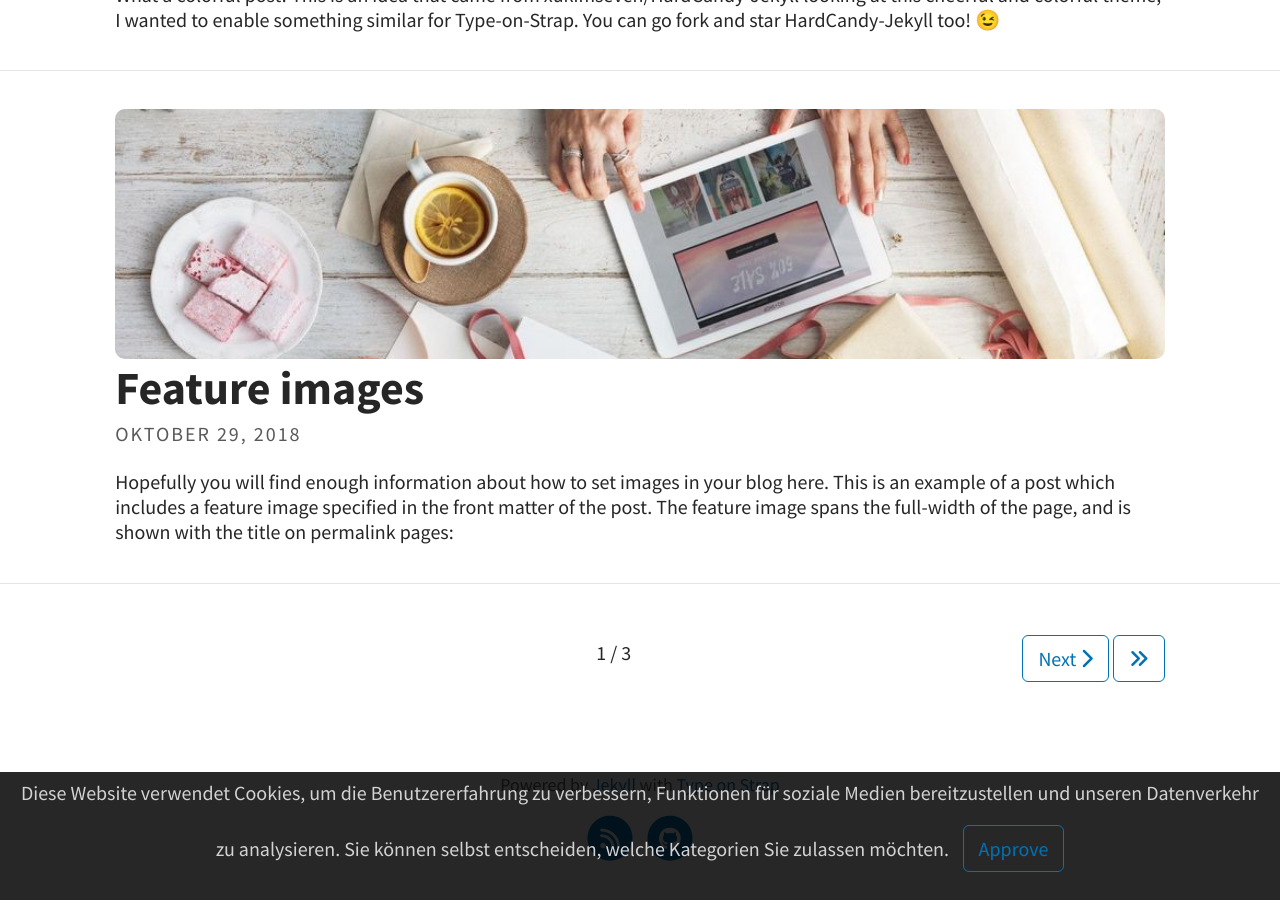
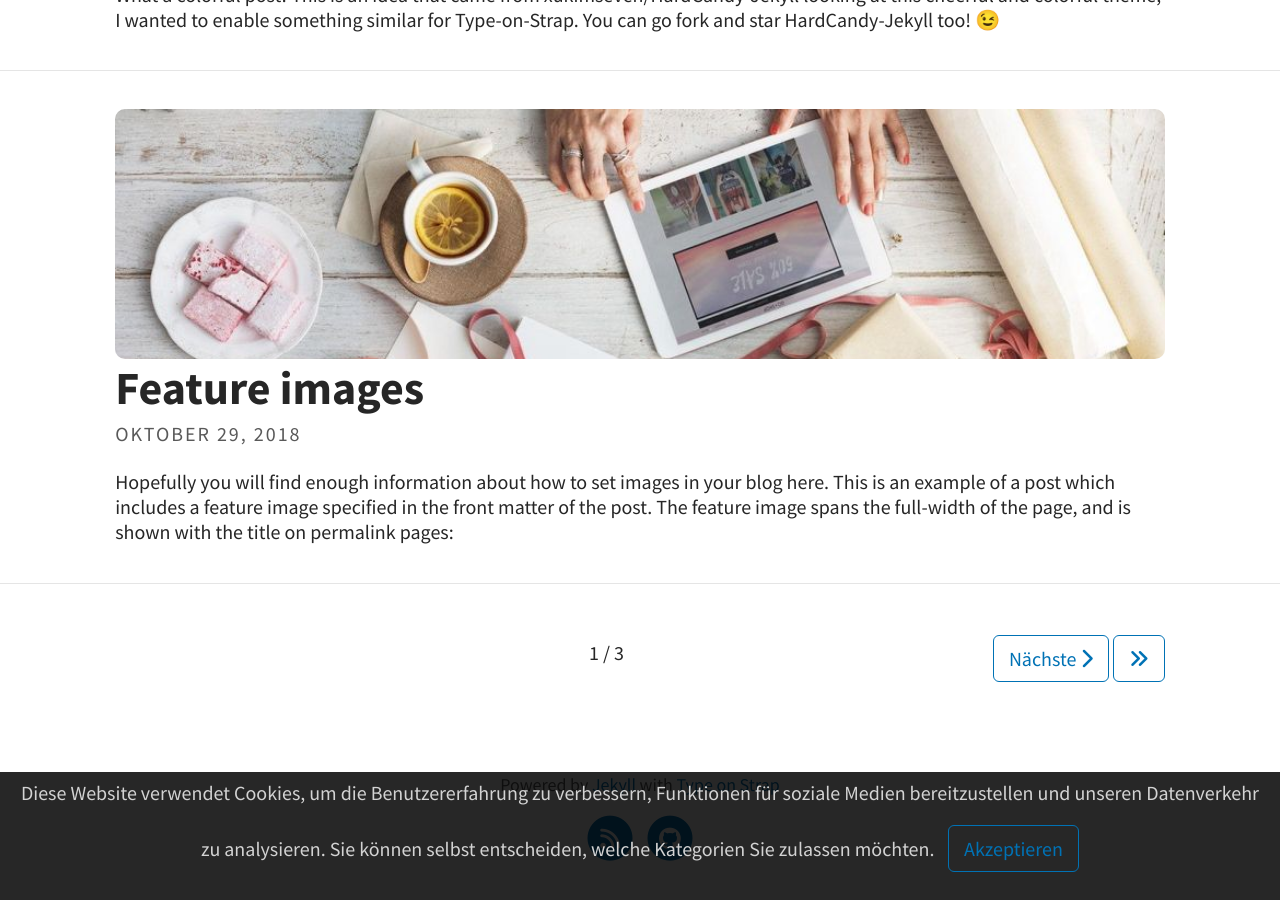
Before and after one commit to joriskahle007/joriskahle007.github.io, a Jekyll site: the page built from index.html, in a window 1280 px wide and 900 px high, scrolled down 1544 px. Built offline with Jekyll 4.4.1, drawn with Linux system fonts in a browser that asks for light colours; a script that is not in the unit is left out; the list of posts is cut into pages by our own code.

Commit message:
Update language.yml

```diff
--- a/_data/language.yml
+++ b/_data/language.yml
@@ -6,13 +6,13 @@
 str_email: "Email"
 str_tweet: "Tweet"
 str_pin_it: "Pin it"
-str_next_post: "Next post"
-str_previous_post: "Previous post"
-str_next_page: "Next"
-str_previous_page: "Prev"
+str_next_post: "Nächste Post"
+str_previous_post: "Vorige Post"
+str_next_page: "Nächste"
+str_previous_page: "Vorige"
 str_javascript_required_disqus: "Please enable JavaScript to view comments."
 str_no_result_found: "No result found"
-str_cookie_approve: "Approve"
+str_cookie_approve: "Akzeptieren"
 str_cookie_disclaimer: "Diese Website verwendet Cookies, um die Benutzererfahrung zu verbessern, Funktionen für soziale Medien bereitzustellen und unseren Datenverkehr zu analysieren. Sie können selbst entscheiden, welche Kategorien Sie zulassen möchten."
 str_months: [Januar, Februar, März, April, Mai, Juni, Juli, August, September, Oktober, November, Dezember]
 str_dark: 'Dark'
```
